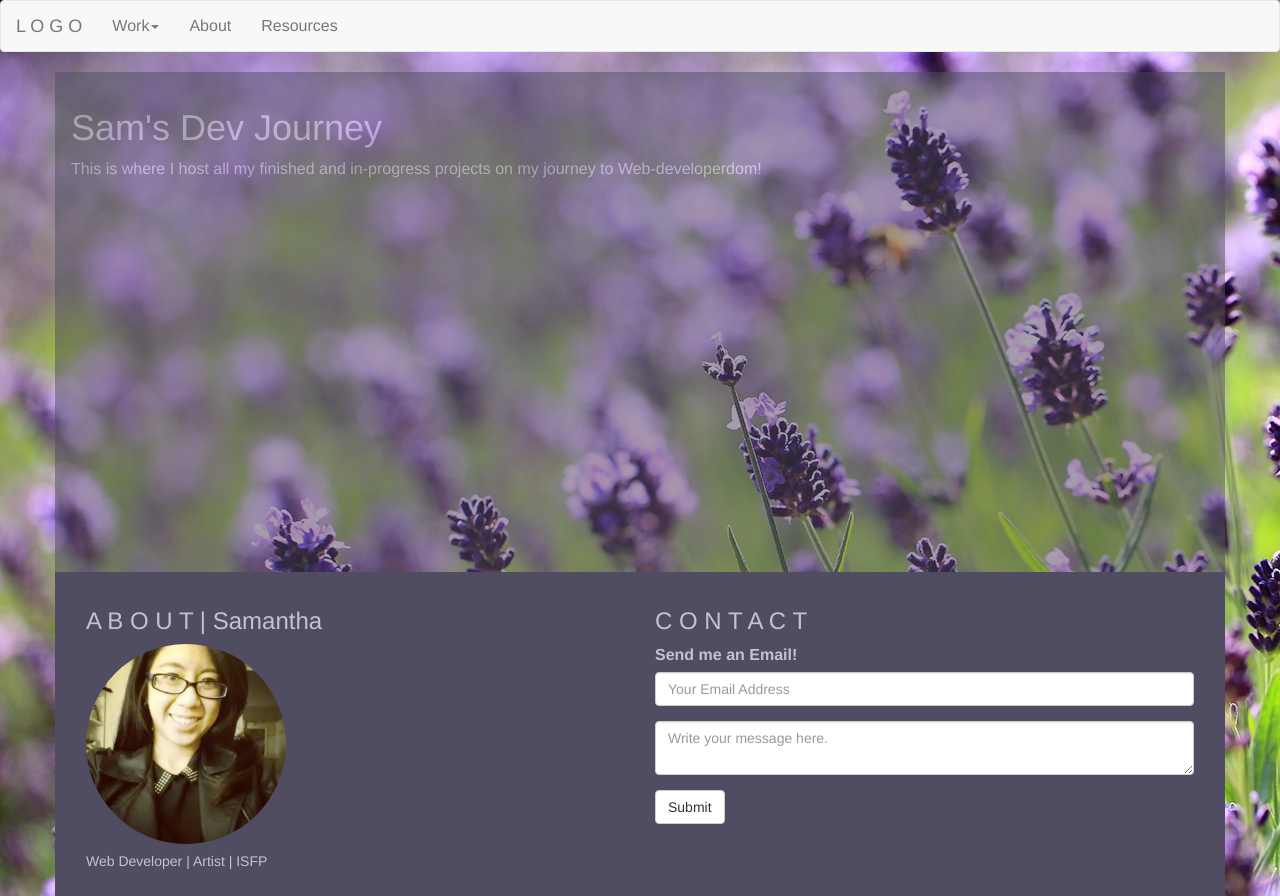
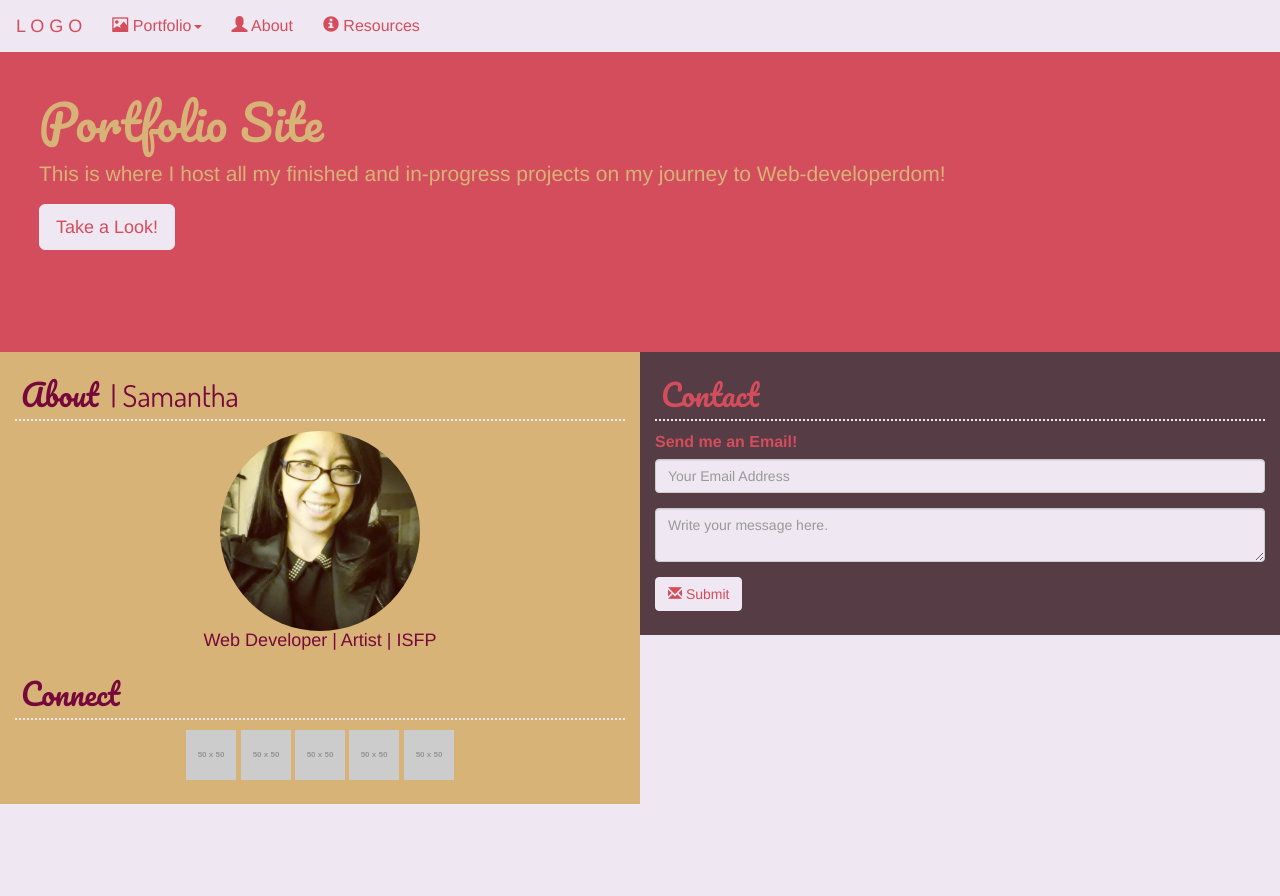
Before and after one commit to ssstrieu/FrontendPage, a plain HTML site: page index.html in a window 1280 px wide. After the commit the page ends 804 px from the top, so only its background shows below. Drawn offline with Linux system fonts and the light colour scheme; placeholder pictures from the web are drawn by us.

Commit message:
recolor
recolor

```diff
--- a/css/style.css
+++ b/css/style.css
@@ -1,42 +1,105 @@
 body{
-background-color: #C5C1D4;
-background-image: url('../img/lilac.jpg');
-color: #5C527A;
+background-color: #EFE7F1;
+color: #D7B377;
 font-size: 16px;
 margin: 0;
 padding:0;
 position:relative;
 }
 
-.main{
-	color: #C5C1D4;
-	background-color: #504C61;
-	opacity: 0.5;
-	padding: 16px;
-	height: 500px;
+.jumbotron{
+	margin-bottom:0;
+}
+.titleText{
+	font-family: 'Pacifico', cursive;
+	margin-right: 12px;
+}
+
+.accentText{
+	font-family: 'Dosis', sans-serif;
+}
+
+
+.center{
+	display: block;
+	margin: 0 auto;
+	text-align: center;
+}
+
+.navbar{
+	margin-bottom:0;
 
 }
 
-.row2{
-	color: #C5C1D4;
-	background-color: #504C61;
-	padding: 16px;
+.navbar-default {
+  background-color: #EFE7F1;
+  border-color: #EFE7F1;
+  color:#D44D5C;
 }
 
-.row2 img{
+.navbar-default .navbar-brand, .navbar-default .navbar-nav>li>a {
+  color: #D44D5C;
+}
+
+.btn-default {
+  color: #D44D5C;
+  background-color: #EFE7F1;
+  border-color: #EFE7F1;
+
+}
+.main{
+	color: #D7B377;
+	background-color:#D44D5C;
+	padding: 24px;
+	min-height: 300px;
+
+}
+.main h1{
+	font-size: 300%;
+
+}
+
+.row .about{
+	color: #76083B;
+	background-color: #D7B377;
+	padding-bottom: 24px;
+}
+.row .contact{
+	color: #D44D5C;
+	background-color: #563C44;
+	padding-bottom: 24px;
+}
+
+#sam{
 	height:200px;
 	width: 200px;
 	border-radius: 100px;
 }
 
-.footer{
-	position: absolute;
-	bottom:20%;
-	left: 20%;
-	padding:0 8px;
-	font-size: 14px;
+.contact .form-control{
+	background-color: #EFE7F1;
+}
+
+
+.underline{
+	width: 100%;
+	border-bottom: 2px dotted #EFE7F1;
+	padding:6px;
 
 }
+
+#cxn>h2{
+	display: inline-block;
+	margin: 10px;
+
+}
+.connectBtn img{
+	height:50px;
+	width:50px;
+	margin:0;
+	padding: 0;
+}
+
 
 .hide{
 	visibility: none;
--- a/index.html
+++ b/index.html
@@ -3,6 +3,7 @@
 	<link rel="stylesheet" href="css/bootstrap.min.css">
 	<link rel="stylesheet" href="css/style.css">
 	<!--add a cool icon & fonts here-->
+	<link href='http://fonts.googleapis.com/css?family=Dosis:300,400|Pacifico' rel='stylesheet' type='text/css'>
 	<title>Sam's DevJourney!</title>
 
 
@@ -23,14 +24,14 @@
     <div class="collapse navbar-collapse" id="bs-example-navbar-collapse-1">
       <ul class="nav navbar-nav">
         <li class="dropdown">
-          <a href="#" class="dropdown-toggle" data-toggle="dropdown" role="button" aria-expanded="false">Work<span class="caret"></span></a>
+          <a href="#" class="dropdown-toggle" data-toggle="dropdown" role="button" aria-expanded="false"><span class='glyphicon glyphicon-picture'></span> Portfolio<span class="caret"></span></a>
           <ul class="dropdown-menu" role="menu">
             <li><a href="#">Web</a></li>
             <li><a href="#">Art</a></li>
           </ul>
         </li>
-		<li><a href="#">About</a></li>
-		<li><a href="#">Resources</a></li>
+		<li><a href="#"><span class='glyphicon glyphicon-user'></span> About</a></li>
+		<li><a href="#"><span class='glyphicon glyphicon-info-sign'></span> Resources</a></li>
       </ul>
     </div><!-- /.navbar-collapse -->
   </div><!-- /.container-fluid -->
@@ -38,23 +39,35 @@
 </head>
 
 <body>
-	<div class='container'>
-		<div class='row main'>
-			<h1>Sam's Dev Journey</h1>
+
+	<div class="jumbotron main">
+		<div class="container-fluid">
+    		<h1 class='titleText'>Portfolio Site</h1>
 			<p>This is where I host all my finished and in-progress projects on my journey to Web-developerdom!
 			</p>
+			<p><a class="btn btn-default btn-lg" href="#" role="button">Take a Look!</a></p>
 		</div>
-		<div class="row row2">
-		  <div class="col-md-6 rowleft">
-		  	<h3>A B O U T | Samantha</h3>
-		  	<IMG SRC='img/sampic.jpg' />
-		  	<h5>Web Developer | Artist | ISFP </h5>
+	</div>
 
+	<div class='container-fluid'>
 
+		<div class="row">
+		  <div class="col-md-6 about">
+	  		<h2 class='underline'><span class='titleText'>About</span><span class='accentText'>| Samantha </span></h2>
+		  	<IMG id='sam' class='center' SRC='img/sampic.jpg' />
+		  	<h4 class='center'>Web Developer | Artist | ISFP </h4>
+		  	<h2 class='underline'><span class='titleText'>Connect</span></h2>
+		  	<span class='connectBtn center'>
+			  	<A href=''><img src="http://placehold.it/50x50"></a>
+			  	<A href=''><img src="http://placehold.it/50x50"></a>
+			  	<A href=''><img src="http://placehold.it/50x50"></a>
+			  	<A href=''><img src="http://placehold.it/50x50"></a>
+			  	<A href=''><img src="http://placehold.it/50x50"></a>
+		  	</span>
 
 		  </div>
-		  <div class="col-md-6 rowright">
-		  	<h3>C O N T A C T</h3>
+		  <div class="col-md-6 contact">
+		  	<h2 class='underline'><span class='titleText'>Contact</span></h2>
 		  	<form>
 			  <div class="form-group">
 			    <label for="exampleInputEmail1">Send me an Email!</label>
@@ -63,7 +76,7 @@
 			  <div class="form-group">
 				<textarea class="form-control" placeholder="Write your message here."></textarea>
 			  </div>
-			  <button type="submit" class="btn btn-default">Submit</button>
+			  <button type="submit" class="btn btn-default"><span class='glyphicon glyphicon-envelope'></span> Submit</button>
 
 			</form>
 
```
Also changed, not shown: img/icon.ico (added).
